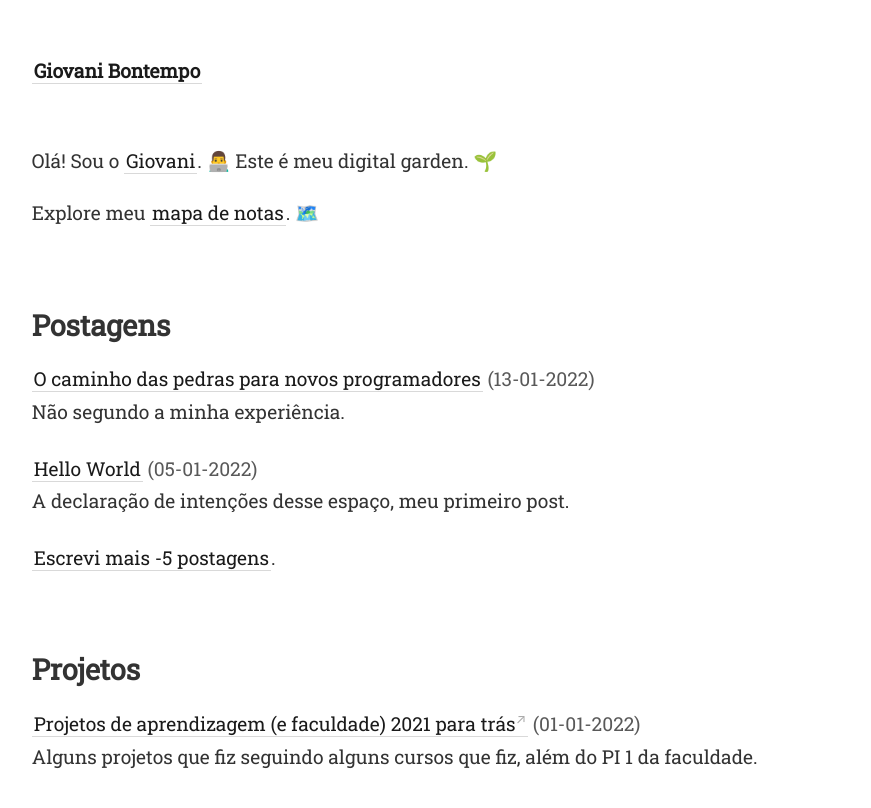
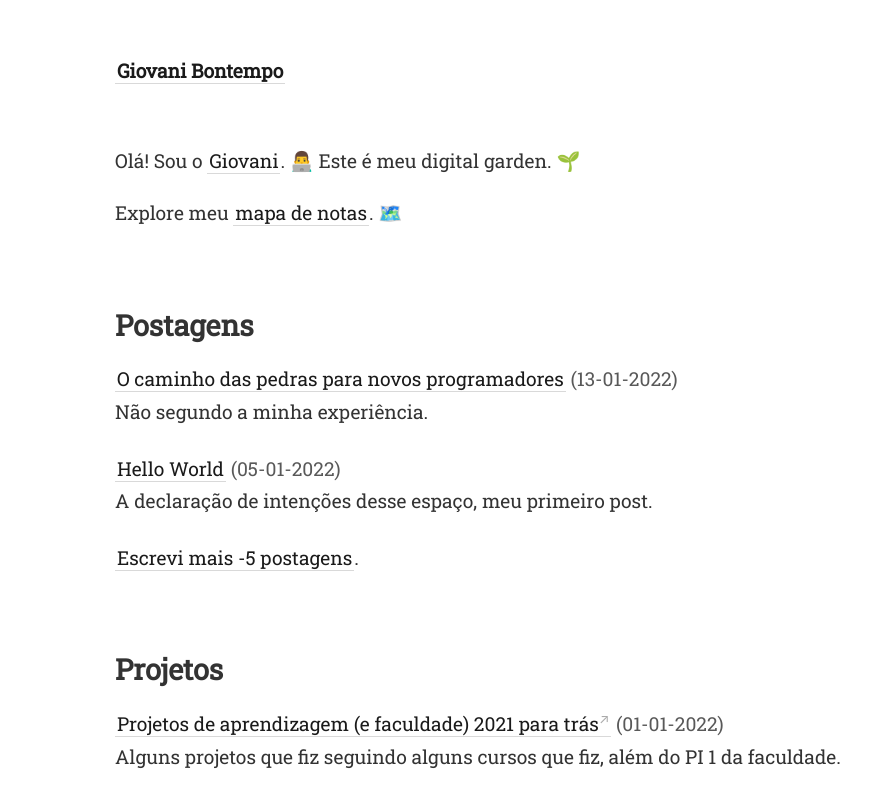
Before and after one commit to gio-bon/MyDigitalGarden, a Jekyll site: the page built from _pages/index.md, in a window 1280 px wide. Shown: the top 808 px of the page, without its empty margins (45-916 px from the left). Built offline with Jekyll 4.4.1, drawn with Linux system fonts in a browser that asks for light colours.

Commit message:
edit largura

```diff
--- a/_sass/_style.scss
+++ b/_sass/_style.scss
@@ -18,7 +18,7 @@ body {
   overflow-x: hidden;
   color: $color-text;
   font-size: 1rem;
-  max-width: 63em;
+  max-width: 50em;
 
   @media (min-width: 820px) {
     font-size: 1.2rem;
```
